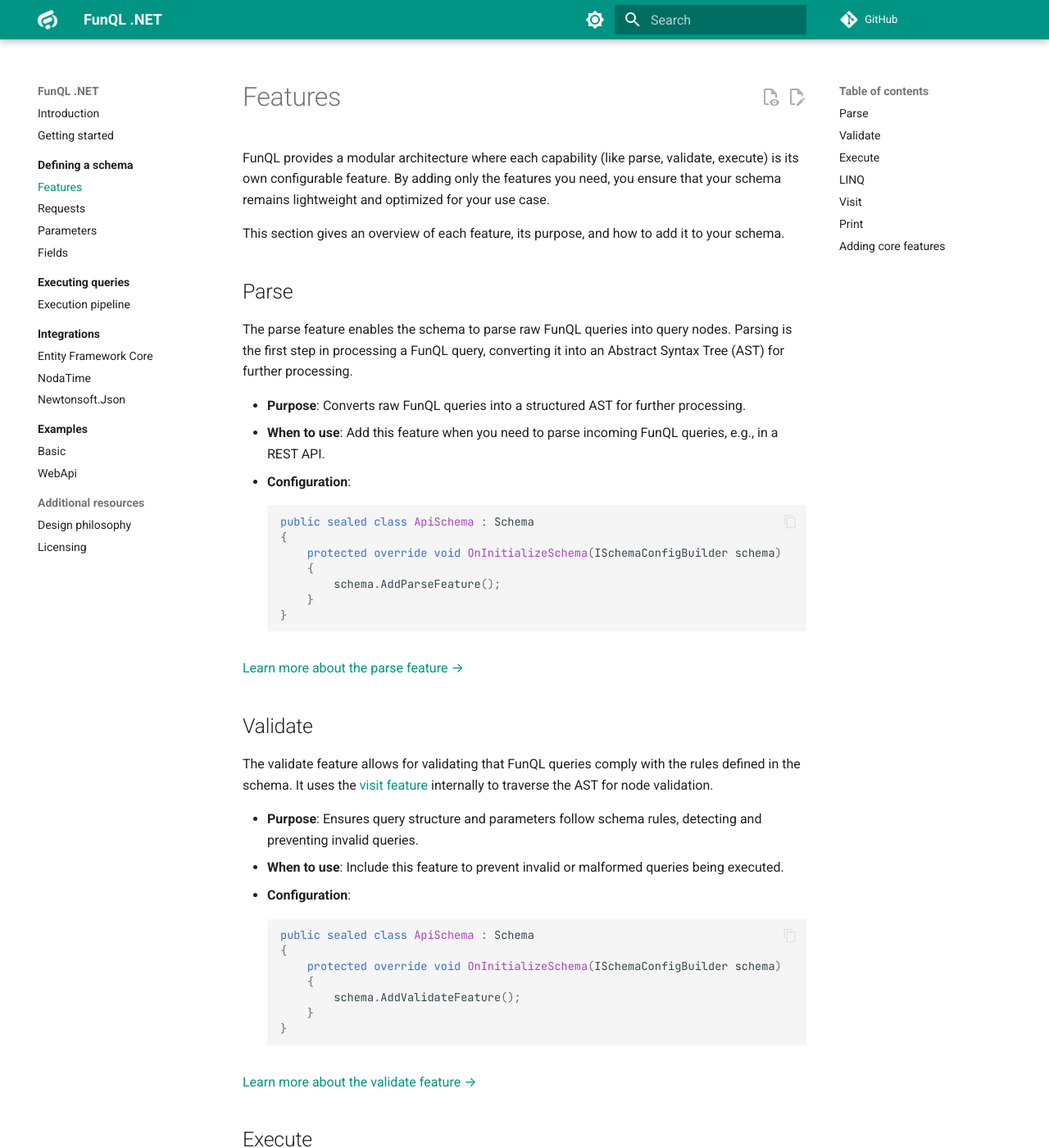
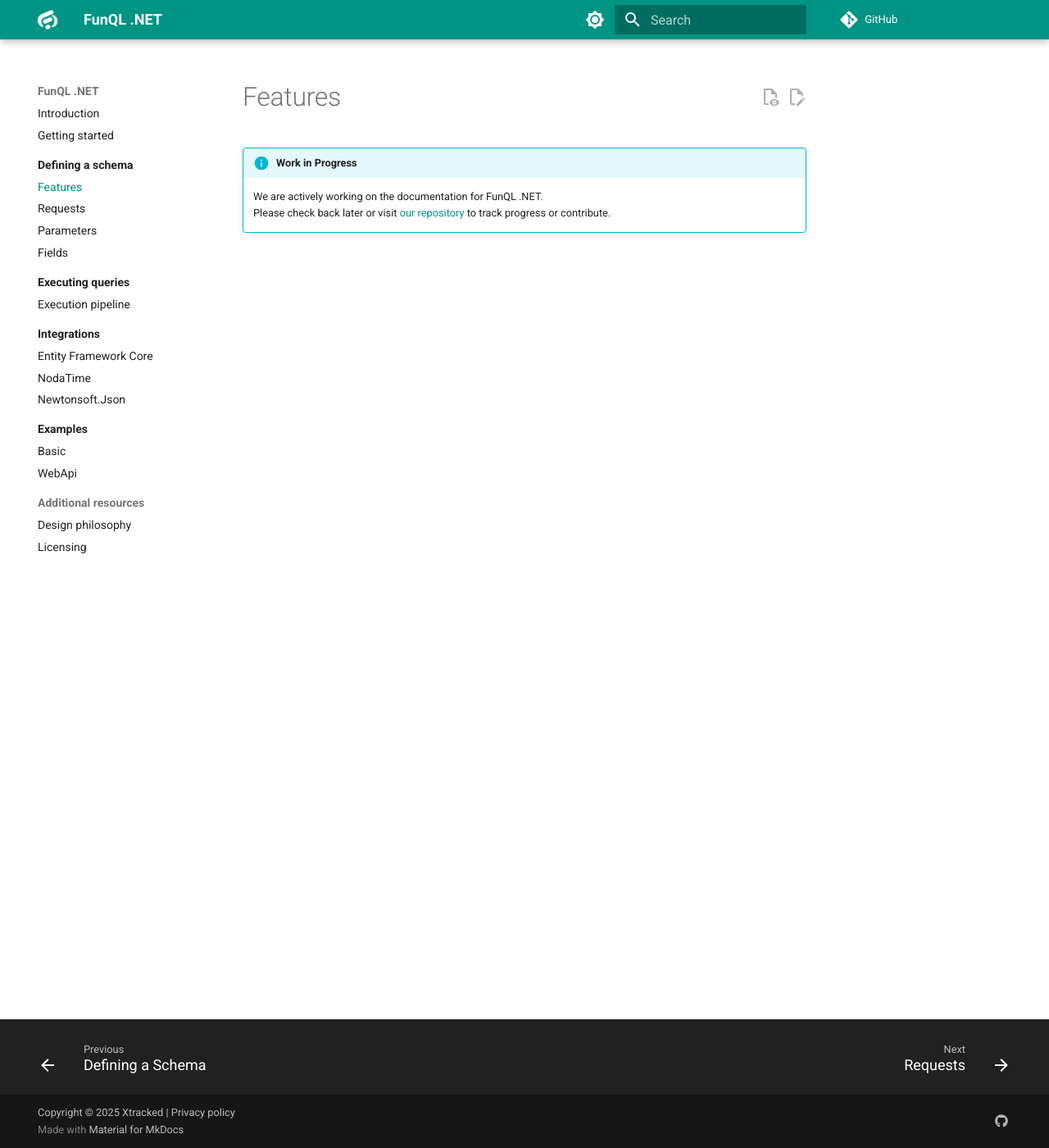
Before and after one commit to funql/funql-dotnet, an MkDocs documentation site: the page built from docs/defining-a-schema/features/index.md, in a window 1280 px wide and 1400 px high. Shown: the whole window at 82% size. Built offline with MkDocs 1.6.1 and Material for MkDocs 9.7.7, drawn with Linux system fonts in a browser that asks for light colours; comment, search, counter and statistics services are not loaded; some of the changed text lies outside the part shown.

````diff
--- a/docs/defining-a-schema/features/index.md
+++ b/docs/defining-a-schema/features/index.md
@@ -1,153 +1,7 @@
 # Features
 
-FunQL provides a modular architecture where each capability (like parse, validate, execute) is its own configurable
-feature. By adding only the features you need, you ensure that your schema remains lightweight and optimized for your
-use case.
+!!! info "Work in Progress"
 
-This section gives an overview of each feature, its purpose, and how to add it to your schema.
-
-## Parse
-
-The parse feature enables the schema to parse raw FunQL queries into query nodes. Parsing is the first step in
-processing a FunQL query, converting it into an Abstract Syntax Tree (AST) for further processing.
-
-- **Purpose**: Converts raw FunQL queries into a structured AST for further processing.
-- **When to use**: Add this feature when you need to parse incoming FunQL queries, e.g., in a REST API.
-- **Configuration**:
-    ```csharp
-    public sealed class ApiSchema : Schema
-    {
-        protected override void OnInitializeSchema(ISchemaConfigBuilder schema)
-        {
-            schema.AddParseFeature();
-        }
-    }
-    ```
-
-[Learn more about the parse feature →](parse.md)
-
-## Validate
-
-The validate feature allows for validating that FunQL queries comply with the rules defined in the schema. It uses the
-[visit feature](#visit) internally to traverse the AST for node validation.
-
-- **Purpose**: Ensures query structure and parameters follow schema rules, detecting and preventing invalid queries.
-- **When to use**: Include this feature to prevent invalid or malformed queries being executed.
-- **Configuration**:
-    ```csharp
-    public sealed class ApiSchema : Schema
-    {
-        protected override void OnInitializeSchema(ISchemaConfigBuilder schema)
-        {
-            schema.AddValidateFeature();
-        }
-    }
-    ```
-
-[Learn more about the validate feature →](validate.md)
-
-## Execute
-
-The execute feature allows you to use the [execution pipeline](../../executing-queries/pipeline.md) for parsing,
-validating, and executing FunQL queries, simplifying the entire execution process to a single method call.
-
-- **Purpose**: Executes each step in the execution process.
-- **When to use**: Use this feature when connecting FunQL to queryable data sources like LINQ collections or databases.
-- **Configuration**:
-    ```csharp
-    public sealed class ApiSchema : Schema
-    {
-        protected override void OnInitializeSchema(ISchemaConfigBuilder schema)
-        {
-            schema.AddExecuteFeature();
-        }
-    }
-    ```
-
-[Learn more about the execute feature →](execute.md)
-
-## LINQ
-
-The LINQ feature translates FunQL queries into LINQ expressions, enabling seamless integration with LINQ-based
-frameworks such as Entity Framework Core.
-
-- **Purpose**: Translates FunQL operations like filtering, sorting, and pagination to LINQ expressions.
-- **When to use**: Use this feature when querying LINQ-compatible frameworks or in-memory collections.
-- **Configuration**:
-    ```csharp
-    public sealed class ApiSchema : Schema
-    {
-        protected override void OnInitializeSchema(ISchemaConfigBuilder schema)
-        {
-            schema.AddLinqFeature();
-        }
-    }
-    ```
-
-[Learn more about the LINQ feature →](linq.md)
-
-## Visit
-
-The visit feature provides functionality to traverse and inspect the FunQL AST. While this feature is primarily used by
-the [validate feature](#validate), it can also be extended for custom operations.
-
-- **Purpose**: Facilitates AST traversal for operations like validation or custom modifications.
-- **When to use**: Usually included as a dependency for validation but can also be used explicitly for custom AST
-  processing.
-- **Configuration**:
-    ```csharp
-    public sealed class ApiSchema : Schema
-    {
-        protected override void OnInitializeSchema(ISchemaConfigBuilder schema)
-        {
-            schema.AddVisitFeature();
-        }
-    }
-    ```
-
-[Learn more about the visit feature →](visit.md)
-
-## Print
-
-The print feature translates the FunQL AST back into a FunQL query string.
-
-- **Purpose**: Translates a FunQL AST to a FunQL query string, ready to query a FunQL API.
-- **When to use**: Use this feature to serialize FunQL queries.
-- **Configuration**:
-    ```csharp
-    public sealed class ApiSchema : Schema
-    {
-        protected override void OnInitializeSchema(ISchemaConfigBuilder schema)
-        {
-            schema.AddPrintFeature();
-        }
-    }
-    ```
-
-[Learn more about the print feature →](print.md)
-
----
-
-## Adding core features
-
-To quickly enable most of the commonly used features, FunQL provides a method to add all core features at once:
-
-```csharp
-public sealed class ApiSchema : Schema
-{
-    protected override void OnInitializeSchema(ISchemaConfigBuilder schema)
-    {
-        schema.AddCoreFeatures();
-    }
-}
-```
-
-This includes:
-
-- Parse
-- Validate
-- Execute
-- Print
-- Visit
-
-For a lightweight schema, you can selectively add only the features you need.
+    We are actively working on the documentation for FunQL .NET.
+    Please check back later or visit [our repository](https://github.com/funql/funql-dotnet) to track progress or
+    contribute.
````
Also changed, not shown: docs/defining-a-schema/features/execute.md (deleted, +0 -18 lines), docs/defining-a-schema/features/linq.md (deleted, +0 -24 lines), docs/defining-a-schema/features/parse.md (deleted, +0 -182 lines), docs/defining-a-schema/features/print.md (deleted, +0 -8 lines), docs/defining-a-schema/features/validate.md (deleted, +0 -35 lines), docs/defining-a-schema/features/visit.md (deleted, +0 -8 lines), docs/defining-a-schema/parameters/count.md (deleted, +0 -1 lines), docs/defining-a-schema/parameters/filter.md (deleted, +0 -1 lines), docs/defining-a-schema/parameters/input.md (deleted, +0 -1 lines), docs/defining-a-schema/parameters/limit.md (deleted, +0 -1 lines), docs/defining-a-schema/parameters/skip.md (deleted, +0 -1 lines), docs/defining-a-schema/parameters/sort.md (deleted, +0 -1 lines).
